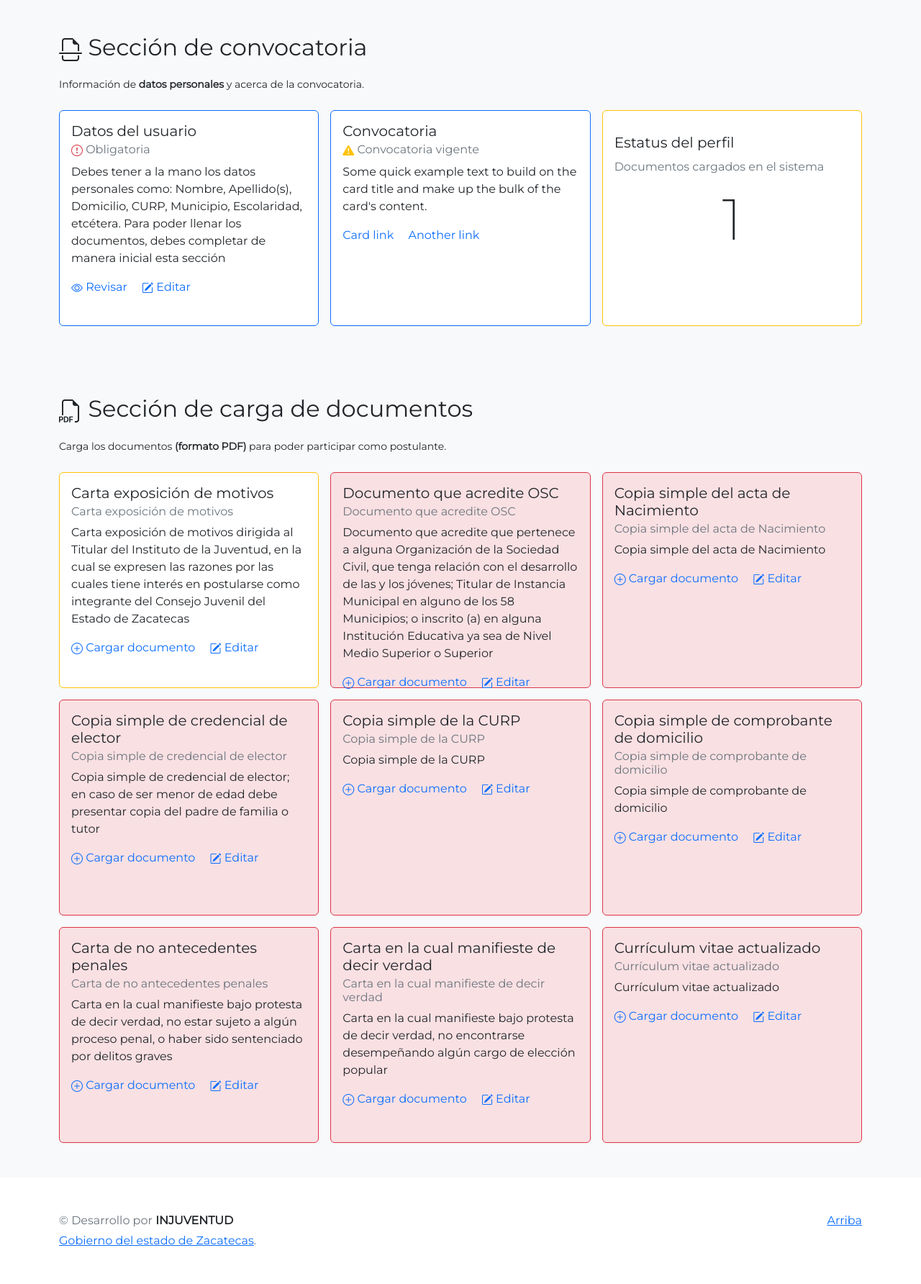
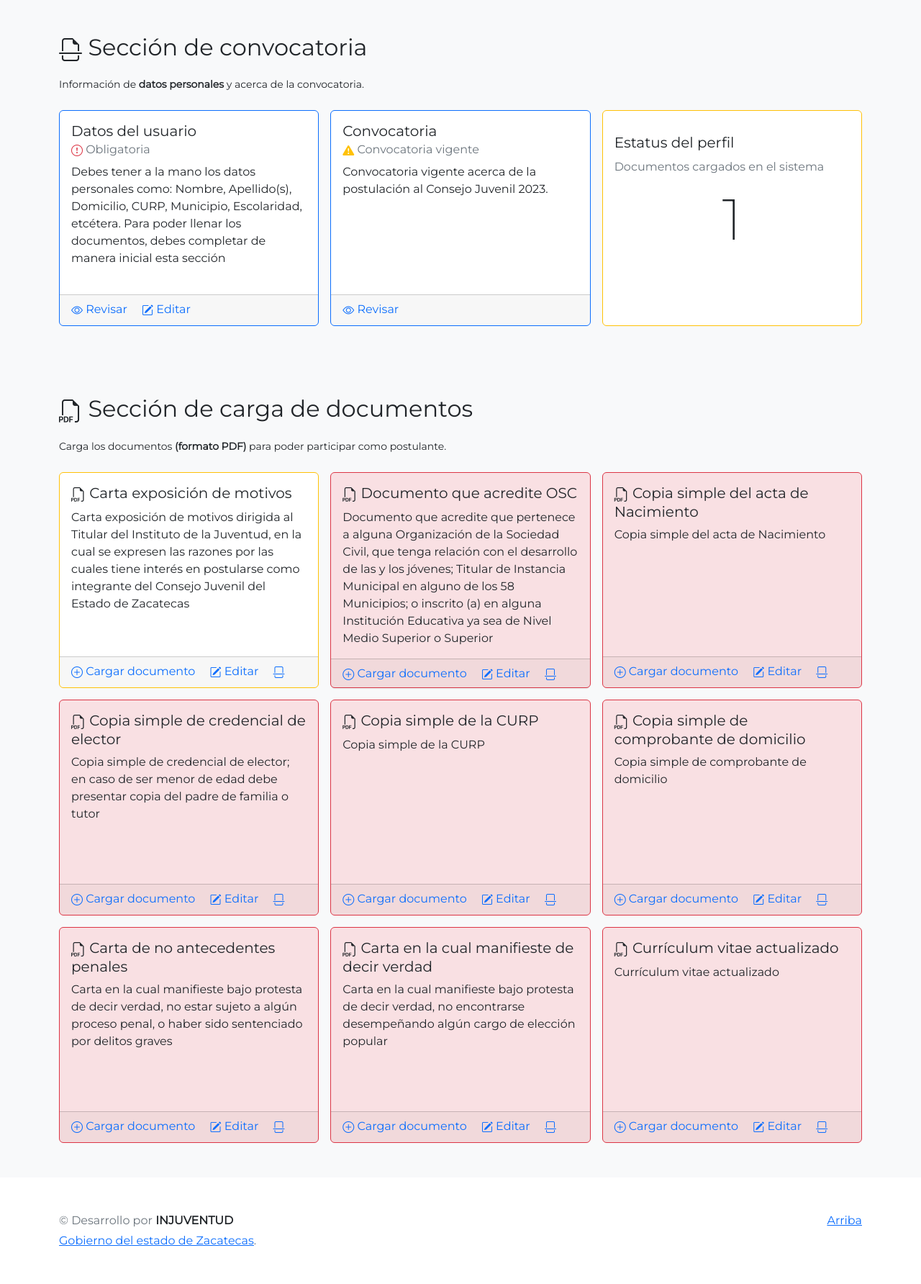
Before and after one commit to jesusrlv/consejo_juv, a PHP site: page /sistema/usuario/index.php in a window 1280 px wide. Shown: the part 903-2687 px from the top of the page at 72% size. Run offline with PHP 8.4, Linux system fonts and the light colour scheme; the visitor is signed in with stand-in values (Sample User, id 1); data comes from the database, SQL or seed files in the repository; both versions use the stored data as it was after the commit; tables that the repository leaves empty hold one stand-in row (values such as "Sample post").

Commit message:
cards y db

```diff
--- a/sistema/usuario/index.php
+++ b/sistema/usuario/index.php
@@ -159,6 +159,8 @@ $perfil = $_SESSION['perfil'];
               <h5 class="card-title">Datos del usuario</h5>
               <h6 class="card-subtitle mb-2 text-muted"><i class="bi bi-exclamation-circle text-danger"></i> Obligatoria</h6>
               <p class="card-text">Debes tener a la mano los datos personales como: Nombre, Apellido(s), Domicilio, CURP, Municipio, Escolaridad, etcétera. Para poder llenar los documentos, debes completar de manera inicial esta sección</p>
+            </div>
+            <div class="card-footer">
               <a href="#" class="card-link" style="text-decoration: none"><i class="bi bi-eye"></i> Revisar</a>
               <a href="#" class="card-link" style="text-decoration: none"><i class="bi bi-pencil-square"></i> Editar</a>
             </div>
@@ -170,9 +172,11 @@ $perfil = $_SESSION['perfil'];
             <div class="card-body">
               <h5 class="card-title">Convocatoria</h5>
               <h6 class="card-subtitle mb-2 text-muted"><i class="bi bi-exclamation-triangle-fill text-warning"></i> Convocatoria vigente</h6>
-              <p class="card-text">Some quick example text to build on the card title and make up the bulk of the card's content.</p>
-              <a href="#" class="card-link" style="text-decoration: none">Card link</a>
-              <a href="#" class="card-link" style="text-decoration: none">Another link</a>
+              <p class="card-text">Convocatoria vigente acerca de la postulación al Consejo Juvenil 2023.</p>
+
+            </div>
+            <div class="card-footer">
+              <a href="#" class="card-link" style="text-decoration: none"><i class="bi bi-eye"></i> Revisar</a>
             </div>
           </div>
         </div>
--- a/sistema/usuario/query/docs.php
+++ b/sistema/usuario/query/docs.php
@@ -33,13 +33,18 @@ while($rowQuery = $resultadoQuery ->fetch_assoc()){
             ';
         }
           echo'
-            <div class="card-body">
-              <h5 class="card-title">'.$rowQuery['documento'].'</h5>
-              <h6 class="card-subtitle mb-2 text-muted">'.$rowQuery['subtitulo'].'</h6>
-              <p class="card-text">'.$rowQuery['descripcion'].'</p>
-              <a href="#" class="card-link" style="text-decoration: none"><i class="bi bi-plus-circle"></i> Cargar documento</a>
-              <a href="#" class="card-link" style="text-decoration: none"><i class="bi bi-pencil-square"></i> Editar</a>
+
+            <div class="card-body text-justify">
+            <h5 class="card-title"><i class="bi bi-filetype-pdf"></i> '.$rowQuery['documento'].'</h5>
+              <p class="card-text text-justify">'.$rowQuery['descripcion'].'</p>
             </div>
+            <div class="card-footer">
+            <a href="#" class="card-link" style="text-decoration: none"><i class="bi bi-plus-circle"></i> Cargar documento</a>
+            <a href="#" class="card-link" style="text-decoration: none"><i class="bi bi-pencil-square"></i> Editar</a>
+            <a href="#" class="card-link" style="text-decoration: none"><i class="bi bi-file-break"></i></a>
+
+            </div>
+
           </div>
         </div>
     ';
```
Also changed, not shown: consejo_juvenil.sql (+24 -16 lines).
